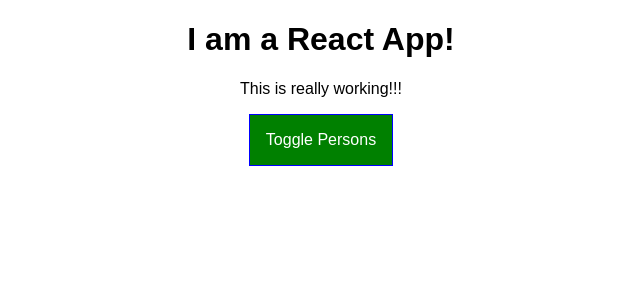
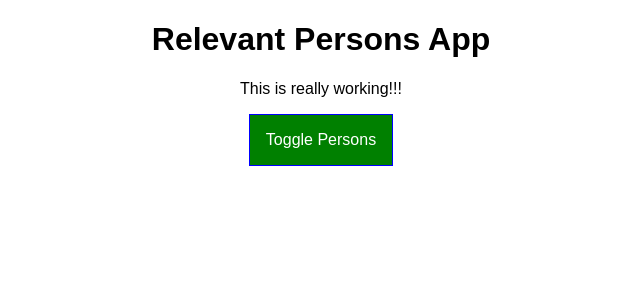
Before and after one commit to AnshulPatni/Relevant-Person-app, a React app: page / in a window 1280 px wide. Shown: the top 300 px of the page, without its empty margins (319-959 px from the left). Built offline with nearby package versions, Linux system fonts and the light colour scheme.

Commit message:
Render the titles using props

```diff
--- a/public/index.html
+++ b/public/index.html
@@ -19,7 +19,7 @@
       work correctly both with client-side routing and a non-root public URL.
       Learn how to configure a non-root public URL by running `npm run build`.
     -->
-    <title>React App</title>
+    <title>My React App</title>
   </head>
   <body>
     <noscript>
--- a/src/components/Cockpit/Cockpit.js
+++ b/src/components/Cockpit/Cockpit.js
@@ -18,7 +18,7 @@ const cockpit = (props) => {
 
     return (
         <div className={classes.Cockpit}>
-            <h1>I am a React App!</h1>
+            <h1>{ props.appTitle }</h1>
             <p className={assignedClasses.join(' ')}>This is really working!!!</p>
             <button
                 className={buttonClass}
--- a/src/containers/App.js
+++ b/src/containers/App.js
@@ -67,6 +67,7 @@ class App extends Component {
     return (
       <div className={classes.App}>
         <Cockpit
+          appTitle={this.props.title}
           showPersons={this.state.showPersons}
           persons={this.state.persons}
           clicked={this.togglePersonsHandler} />
--- a/src/index.js
+++ b/src/index.js
@@ -4,5 +4,5 @@ import './index.css';
 import App from './containers/App';
 import registerServiceWorker from './registerServiceWorker';
 
-ReactDOM.render(<App />, document.getElementById('root'));
+ReactDOM.render(<App title="Relevant Persons App"/>, document.getElementById('root'));
 registerServiceWorker();
```
